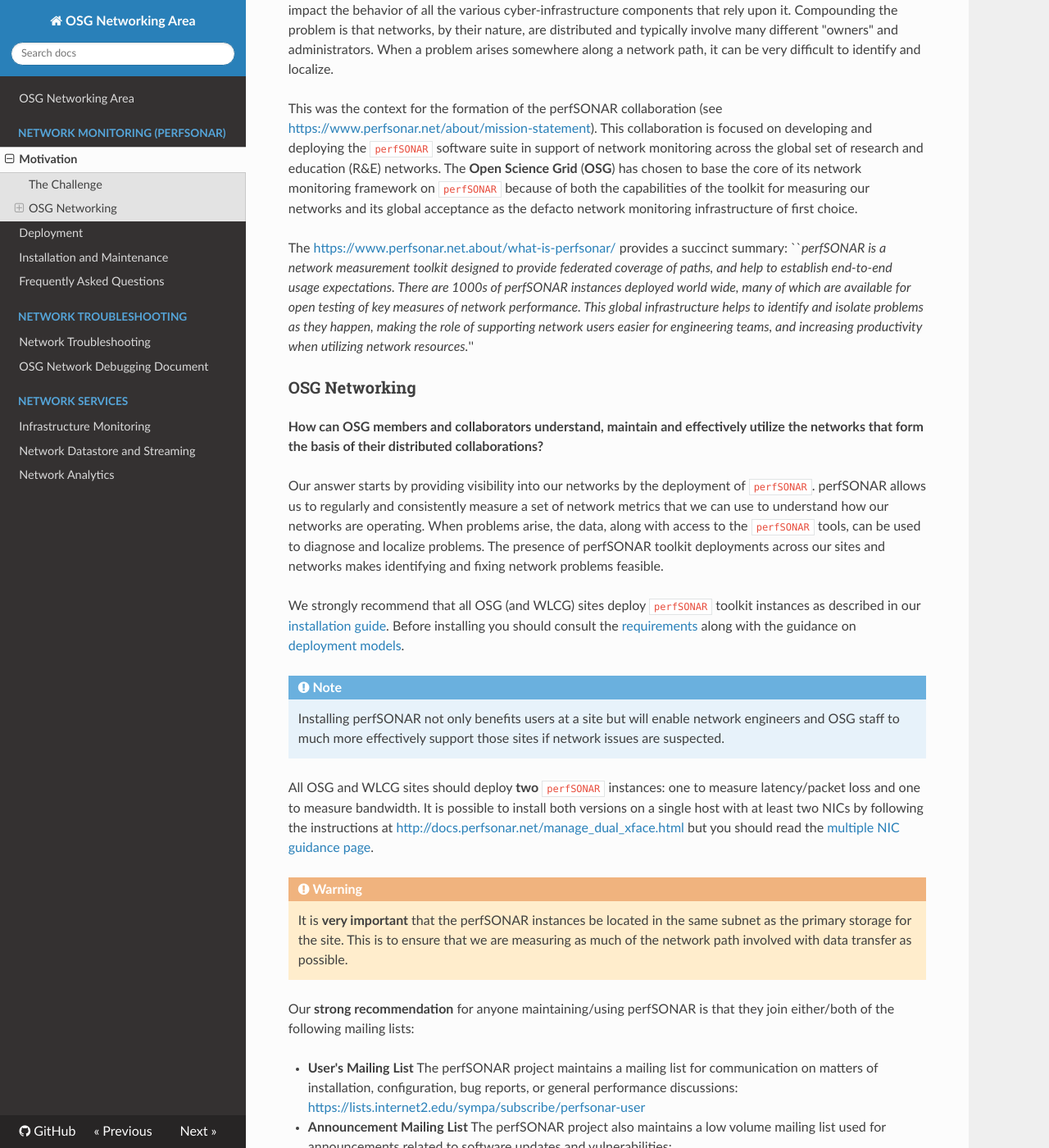
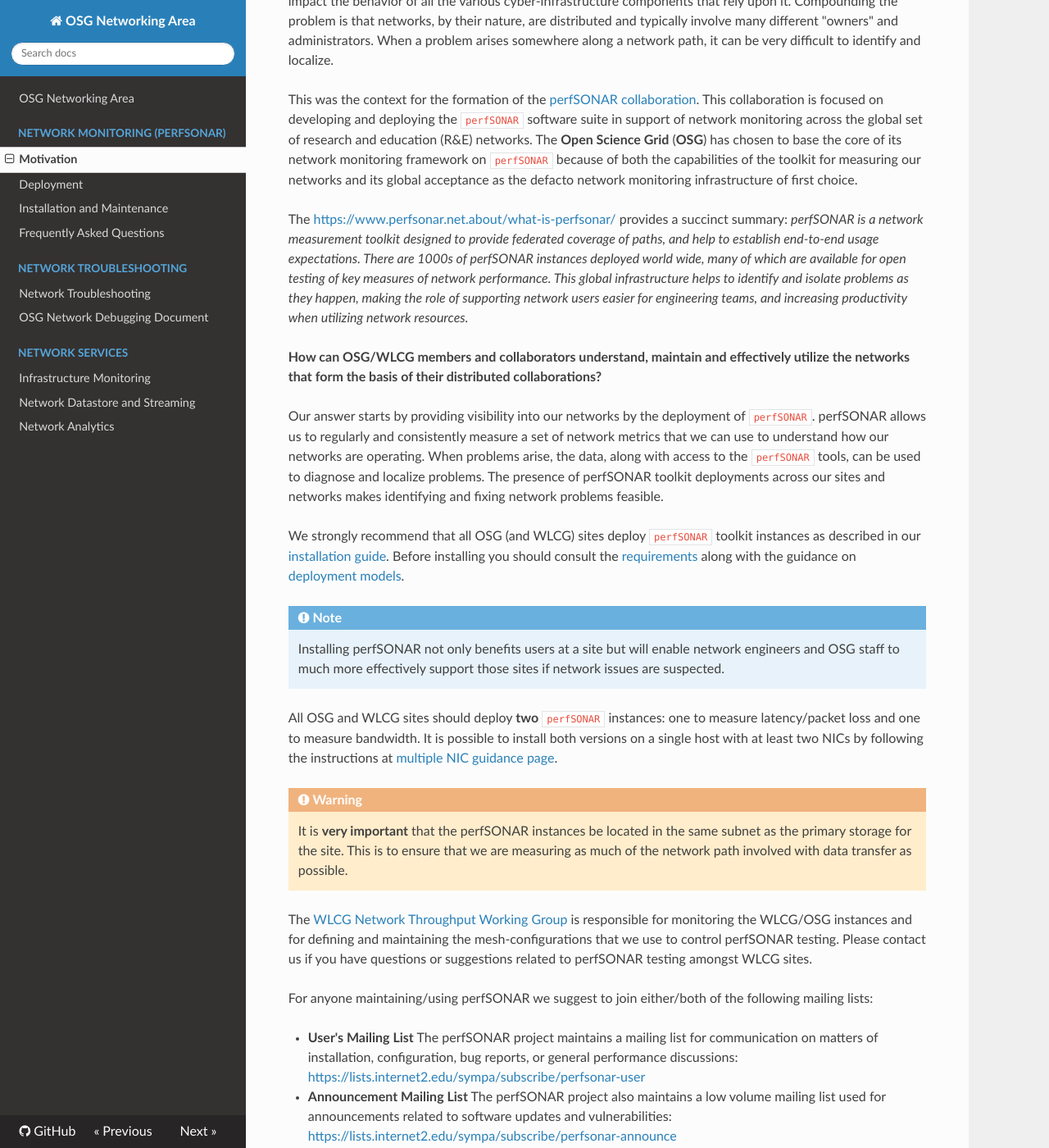
Before and after one commit to osg-htc/networking, an MkDocs documentation site: the page built from docs/perfsonar-in-osg.md, in a window 1280 px wide and 1400 px high, scrolled down 426 px. Shown: the whole window at 82% size. Built offline with MkDocs 1.6.1, drawn with Linux system fonts in a browser that asks for light colours; nearby versions of some CDN libraries; old or Windows-style settings are respelled for this version of MkDocs; some of the changed text lies outside the part shown.

Commit message:
Update perfsonar-in-osg.md

```diff
--- a/docs/perfsonar-in-osg.md
+++ b/docs/perfsonar-in-osg.md
@@ -1,54 +1,38 @@
-<span class="twiki-macro LINKCSS"></span>
+### Overview of perfSONAR
 
-<span class="twiki-macro SPACEOUT">Overview of perfSONAR</span>
-===============================================================
-
-
-<span class="twiki-macro STARTINCLUDE"></span>
 For those not familiar with `perfSONAR`, this page provides a quick overview of what it is and why we recommend its deployment at OSG and WLCG sites.
 
-OSG is working to support the scientific networking needs of it's constituents and collaborators. To do this, we are recommending all sites deploy perfSONAR
-so we can measure, monitor and diagnose the OSG (and WLCG) networks.
+OSG is working to support the scientific networking needs of it's constituents and collaborators. To do this, we are recommending all sites deploy perfSONAR so we can measure, monitor and diagnose the OSG (and WLCG) networks.
 
-### The Challenge
-Distributed scientific computing relies upon networks to interconnect resources and make them usable for scientific workflows. This dependency upon the network means that issues in
-our networks can significantly impact the behavior of all the various cyber-infrastructure components that rely upon it. Compounding the problem is that networks, by their nature, are
-distributed and typically involve many different "owners" and administrators. When a problem arises somewhere along a network path, it can be very difficult to identify and localize.
+### Motivation
+Distributed scientific computing relies upon networks to interconnect resources and make them usable for scientific workflows. This dependency upon the network means that issues in our networks can significantly impact the behavior of all the various cyber-infrastructure components that rely upon it. Compounding the problem is that networks, by their nature, are distributed and typically involve many different "owners" and administrators. When a problem arises somewhere along a network path, it can be very difficult to identify and localize.
 
-This was the context for the formation of the perfSONAR collaboration (see <https://www.perfsonar.net/about/mission-statement>). This collaboration is focused on developing and
-deploying the `perfSONAR` software suite in support of network monitoring across the global set of research and education (R&E) networks. The **Open Science Grid** (**OSG**) has chosen to
-base the core of its network monitoring framework on `perfSONAR` because of both the capabilities of the toolkit for measuring our networks and its global acceptance as the defacto
-network monitoring infrastructure of first choice.
+This was the context for the formation of the [perfSONAR collaboration](https://www.perfsonar.net/about/mission-statement). This collaboration is focused on developing and deploying the `perfSONAR` software suite in support of network monitoring across the global set of research and education (R&E) networks. The **Open Science Grid** (**OSG**) has chosen to base the core of its network monitoring framework on `perfSONAR` because of both the capabilities of the toolkit for measuring our networks and its global acceptance as the defacto network monitoring infrastructure of first choice.
 
-The <https://www.perfsonar.net.about/what-is-perfsonar/> provides a succinct summary: ``*perfSONAR is a network measurement toolkit designed to provide federated coverage of paths,
+The <https://www.perfsonar.net.about/what-is-perfsonar/> provides a succinct summary: *perfSONAR is a network measurement toolkit designed to provide federated coverage of paths,
 and help to establish end-to-end usage expectations. There are 1000s of perfSONAR instances deployed world wide, many of which are available for open testing of key measures of network
 performance. This global infrastructure helps to identify and isolate problems as they happen, making the role of supporting network users easier for engineering teams, and increasing
-productivity when utilizing network resources.*''
+productivity when utilizing network resources.*
 
-### OSG Networking
+**How can OSG/WLCG members and collaborators understand, maintain and effectively utilize the networks that form the basis of their distributed collaborations?**
 
-**How can OSG members and collaborators understand, maintain and effectively utilize the networks that form the basis of their distributed collaborations?**
+Our answer starts by providing visibility into our networks by the deployment of `perfSONAR`. perfSONAR allows us to regularly and consistently measure a set of network metrics that we can use to understand how our networks are operating. When problems arise, the data, along with access to the `perfSONAR` tools, can be used to diagnose and localize problems. The presence of perfSONAR toolkit deployments across our sites and networks makes identifying and fixing network problems feasible.
 
-Our answer starts by providing visibility into our networks by the deployment of `perfSONAR`. perfSONAR allows us to regularly and consistently measure a set of network metrics that we
-can use to understand how our networks are operating. When problems arise, the data, along with access to the `perfSONAR` tools, can be used to diagnose and localize problems. The
-presence of perfSONAR toolkit deployments across our sites and networks makes identifying and fixing network problems feasible.
-
-We strongly recommend that all OSG (and WLCG) sites deploy `perfSONAR` toolkit instances as described in our [installation guide](perfsonar/installation). Before installing you should consult
-the [requirements](perfsonar/requirements) along with the guidance on [deployment models](perfsonar/deployment-models).
+We strongly recommend that all OSG (and WLCG) sites deploy `perfSONAR` toolkit instances as described in our [installation guide](installation). Before installing you should consult the [requirements](deployment-models) along with the guidance on [deployment models](deployment-models).
 
 !!! note
 	Installing perfSONAR not only benefits users at a site but will enable network engineers and OSG staff to much more effectively support those sites if network issues are suspected.
 
 All OSG and WLCG sites should deploy **two** `perfSONAR` instances: one to measure latency/packet loss and one to measure bandwidth.
-It is possible to install both versions on a single host with at least two NICs by following the instructions at <http://docs.perfsonar.net/manage_dual_xface.html> but you should
-read the [multiple NIC guidance page](persfonar/multiple-nic-guidance).
+It is possible to install both versions on a single host with at least two NICs by following the instructions at [multiple NIC guidance page](multiple-nic-guidance).
 
 !!! warning
 	It is **very important** that the perfSONAR instances be located in the same subnet as the primary storage for the site.
 	This is to ensure that we are measuring as much of the network path involved with data transfer as possible.
 
+The [WLCG Network Throughput Working Group](https://twiki.cern.ch/twiki/bin/view/LCG/NetworkTransferMetrics) is responsible for monitoring the WLCG/OSG instances and for defining and maintaining the mesh-configurations that we use to control perfSONAR testing. Please contact us if you have questions or suggestions related to perfSONAR testing amongst WLCG sites.
 
-Our **strong recommendation** for anyone maintaining/using perfSONAR is that they join either/both of the following mailing lists:
+For anyone maintaining/using perfSONAR we suggest to join either/both of the following mailing lists:
 
 -   **User's Mailing List** The perfSONAR project maintains a mailing list for communication on matters of installation, configuration, bug reports, or general performance discussions: <https://lists.internet2.edu/sympa/subscribe/perfsonar-user>
 -   **Announcement Mailing List** The perfSONAR project also maintains a low volume mailing list used for announcements related to software updates and vulnerabilities: <https://lists.internet2.edu/sympa/subscribe/perfsonar-announce>
@@ -66,11 +50,3 @@
 -   Support for email alerting in MaDDash
 
 For a more complete list of changes, see the full release notes at: <http://www.perfsonar.net/release-notes/version-4-0/>
-
-The [WLCG Network Throughput Working Group](https://twiki.cern.ch/twiki/bin/view/LCG/NetworkTransferMetrics) is responsible for monitoring the WLCG/OSG instances and for defining and maintaining the mesh-configurations that we use to control perfSONAR testing. Please contact them if you have questions or suggestions related to perfSONAR testing amongst WLCG sites.
-
-<span class="twiki-macro STOPINCLUDE"></span>
-
-<span class="twiki-macro BOTTOMMATTER"></span>
-
--- Main.ShawnMcKee - 12 Sep 2017
```
